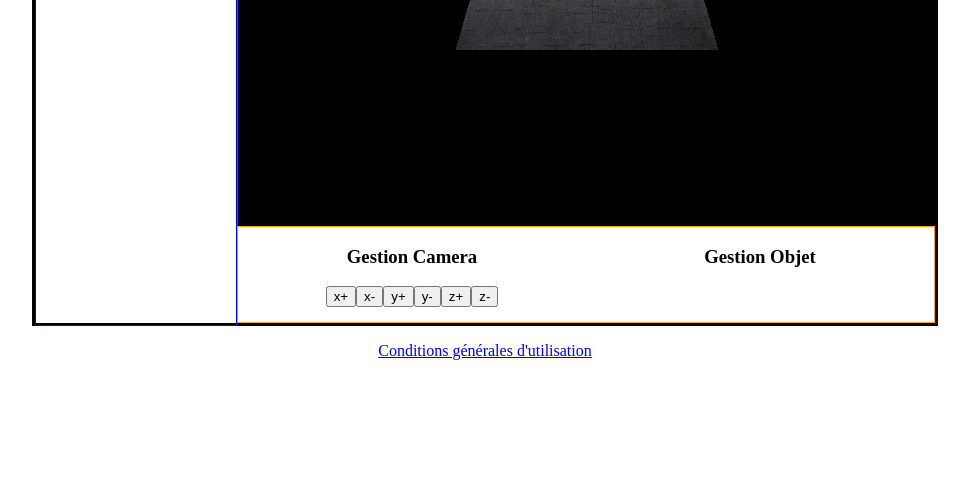
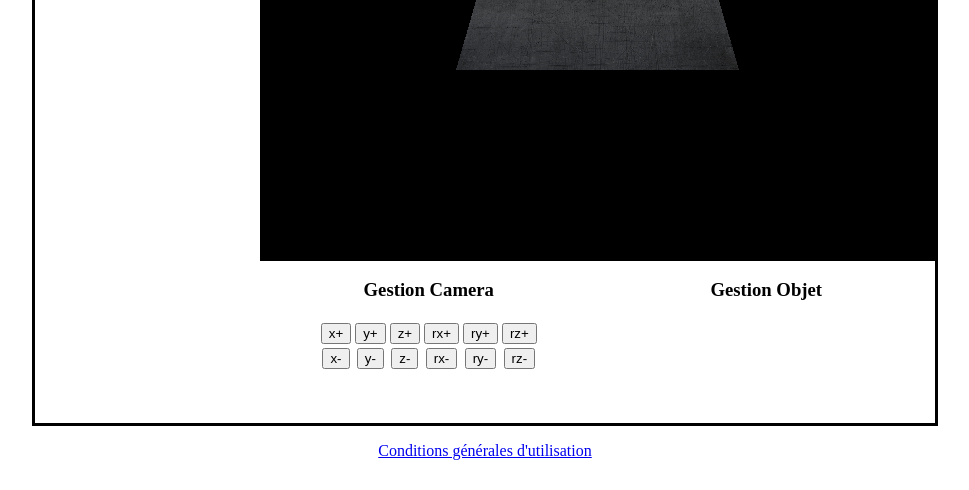
Before and after one commit to manneworks/Room-planner, a plain HTML site: page WebRoomPlanner.html in a window 1280 px wide. Shown: the part 310-800 px from the top of the page, without its empty margins (155-1124 px from the left). Drawn offline with Linux system fonts and the light colour scheme; animation ran at ten frames a second.

Commit message:
gestion pos/rotation objets

```diff
--- a/style.css
+++ b/style.css
@@ -8,7 +8,7 @@ html, body
 #container
 {
 	width:900px;
-	height:550px;
+	height:650px;
 	margin:auto;
 	border: 3px solid black;
 
--- a/ui.js
+++ b/ui.js
@@ -7,31 +7,30 @@ function init(){
     var mVwidth = document.getElementById('container').offsetWidth;
     var mVheight = document.getElementById('container').offsetHeight;
 
+    document.getElementById('container').style.clear="both";
+
 	var menu = document.createElement('div');
 	menu.id='menu';
 	menu.className='menu';
-	menu.style.width="200px";
-	menu.style.height=mVheight-5+"px";
-	menu.style.border = "1px solid blue";
-	menu.style.float="left";
+	menu.style.width="25%";
+	menu.style.height="100%";
+	menu.style.cssFloat="left"; //float n'est pas respecté par firefox ...
 	document.getElementById('container').appendChild(menu);
 
 	var view = document.createElement('div');
 	view.id='view';
 	view.className='view';
-	view.style.width=mVwidth-210+"px";
-	view.style.height=mVheight-105+"px";
-	view.style.border = "1px solid red";
-	view.style.float="left";
+	view.style.width="75%";
+	view.style.height="75%";
+	view.style.cssFloat="right";
 	document.getElementById('container').appendChild(view);
 
 	var tools = document.createElement('div');
 	tools.id='tools';
 	tools.className='tools';
-	tools.style.width=mVwidth-210+"px";
-	tools.style.height=95+"px";
-	tools.style.border = "1px solid orange";
-	tools.style.float="left";
+	tools.style.width="75%";
+	tools.style.height="25%";
+	tools.style.cssFloat="right";
 	document.getElementById('container').appendChild(tools);
 
 	initMenu();
@@ -45,9 +44,9 @@ function initTools(){
 	var cameraTools = document.createElement('div');
 	cameraTools.id='cameraTools';
 	cameraTools.className='cameraTools';
-	cameraTools.style.width=(tools.offsetWidth/2)-1+"px";
-	cameraTools.style.height=tools.offsetHeight+"px";
-	cameraTools.style.float="left";
+	cameraTools.style.width="50%";
+	cameraTools.style.height="100%";
+	cameraTools.style.cssFloat="left";
 	tools.appendChild(cameraTools);
 
 	var h2 = document.createElement('h3');
@@ -55,51 +54,155 @@ function initTools(){
 	cameraTools.appendChild(h2);
 	h2.appendChild(text);
 
-
-	var btn_xp = document.createElement('button');
-	btn_xp.id="xp";
-	btn_xp.innerHTML='x+';
-	cameraTools.appendChild(btn_xp);
-
-	var btn_xm = document.createElement('button');
-	btn_xm.id="xm";
-	btn_xm.innerHTML='x-';
-	cameraTools.appendChild(btn_xm);
-
-	var btn_yp = document.createElement('button');
-	btn_yp.id="yp";
-	btn_yp.innerHTML='y+';
-	cameraTools.appendChild(btn_yp);
-
-	var btn_ym = document.createElement('button');
-	btn_ym.id="ym";
-	btn_ym.innerHTML='y-';
-	cameraTools.appendChild(btn_ym);
-
-	var btn_zp = document.createElement('button');
-	btn_zp.id="zp";
-	btn_zp.innerHTML='z+';
-	cameraTools.appendChild(btn_zp);
-
-	var btn_zm = document.createElement('button');
-	btn_zm.id="zm";
-	btn_zm.innerHTML='z-';
-	cameraTools.appendChild(btn_zm);
+	initGestCam();
 
 
 	//gestion obj
 	var objTools = document.createElement('div');
 	objTools.id='objTools';
 	objTools.className='objTools';
-	objTools.style.width=(tools.offsetWidth/2)-1+"px";
-	objTools.style.height=tools.offsetHeight+"px";
-	objTools.style.float="left";
+	objTools.style.width="50%";
+	objTools.style.height="100%";
+	objTools.style.cssFloat="right";
 	tools.appendChild(objTools);
 
 	var h2 = document.createElement('h3');
 	var text = document.createTextNode("Gestion Objet");
 	objTools.appendChild(h2);
 	h2.appendChild(text);
+
+	initGestObj();
+}
+
+function initGestObj(){
+	var objTools = document.getElementById('objTools');
+	btn_oxp=document.createElement('button');
+	btn_oxm=document.createElement('button');
+	btn_oyp=document.createElement('button');
+	btn_oym=document.createElement('button');
+	btn_ozp=document.createElement('button');
+	btn_ozm=document.createElement('button');
+	btn_oxp.id='oxp';
+	btn_oxm.id='oxm';
+	btn_oyp.id='oyp';
+	btn_oym.id='oym';
+	btn_ozp.id='ozp';
+	btn_ozm.id='ozm';
+	btn_oxp.innerHTML='x+';
+	btn_oxm.innerHTML='x-';
+	btn_oyp.innerHTML='y+';
+	btn_oym.innerHTML='y-';
+	btn_ozp.innerHTML='z+';
+	btn_ozm.innerHTML='z-';
+
+	btn_roxp=document.createElement('button');
+	btn_roxm=document.createElement('button');
+	btn_royp=document.createElement('button');
+	btn_roym=document.createElement('button');
+	btn_rozp=document.createElement('button');
+	btn_rozm=document.createElement('button');
+	btn_roxp.id='roxp';
+	btn_roxm.id='roxm';
+	btn_royp.id='royp';
+	btn_roym.id='roym';
+	btn_rozp.id='rozp';
+	btn_rozm.id='rozm';
+	btn_roxp.innerHTML='rx+';
+	btn_roxm.innerHTML='rx-';
+	btn_royp.innerHTML='ry+';
+	btn_roym.innerHTML='ry-';
+	btn_rozp.innerHTML='rz+';
+	btn_rozm.innerHTML='rz-';
+
+
+	var table = document.createElement('table');
+	table.id='objPanel';
+	objTools.appendChild(table);
+	table.style.margin="0 auto";
+	ligne = table.insertRow();
+	ligne.insertCell().appendChild(btn_oxp);
+	ligne.insertCell().appendChild(btn_oyp);
+	ligne.insertCell().appendChild(btn_ozp);
+	ligne.insertCell().appendChild(btn_roxp);
+	ligne.insertCell().appendChild(btn_royp);
+	ligne.insertCell().appendChild(btn_rozp);
+	ligne = table.insertRow();
+	ligne.insertCell().appendChild(btn_oxm);
+	ligne.insertCell().appendChild(btn_oym);
+	ligne.insertCell().appendChild(btn_ozm);
+	ligne.insertCell().appendChild(btn_roxm);
+	ligne.insertCell().appendChild(btn_roym);
+	ligne.insertCell().appendChild(btn_rozm);
+	setObjControlVisibility(false);
+}
+
+function setObjControlVisibility(bool){
+	if(bool){
+		document.getElementById('objPanel').style.visibility="visible";
+	}else{
+		document.getElementById('objPanel').style.visibility="hidden";
+	}
+}
+
+function initGestCam(){
+	var cameraTools = document.getElementById('cameraTools');
+
+//position
+	btn_xp=document.createElement('button');
+	btn_xm=document.createElement('button');
+	btn_yp=document.createElement('button');
+	btn_ym=document.createElement('button');
+	btn_zp=document.createElement('button');
+	btn_zm=document.createElement('button');
+	btn_xp.id='xp';
+	btn_xm.id='xm';
+	btn_yp.id='yp';
+	btn_ym.id='ym';
+	btn_zp.id='zp';
+	btn_zm.id='zm';
+	btn_xp.innerHTML='x+';
+	btn_xm.innerHTML='x-';
+	btn_yp.innerHTML='y+';
+	btn_ym.innerHTML='y-';
+	btn_zp.innerHTML='z+';
+	btn_zm.innerHTML='z-';
+//rotation
+	btn_rxp=document.createElement('button');
+	btn_rxm=document.createElement('button');
+	btn_ryp=document.createElement('button');
+	btn_rym=document.createElement('button');
+	btn_rzp=document.createElement('button');
+	btn_rzm=document.createElement('button');
+	btn_rxp.id='rxp';
+	btn_rxm.id='rxm';
+	btn_ryp.id='ryp';
+	btn_rym.id='rym';
+	btn_rzp.id='rzp';
+	btn_rzm.id='rzm';
+	btn_rxp.innerHTML='rx+';
+	btn_rxm.innerHTML='rx-';
+	btn_ryp.innerHTML='ry+';
+	btn_rym.innerHTML='ry-';
+	btn_rzp.innerHTML='rz+';
+	btn_rzm.innerHTML='rz-';
+
+	var table = document.createElement('table');
+	cameraTools.appendChild(table);
+	table.style.margin="0 auto";
+	ligne = table.insertRow();
+	ligne.insertCell().appendChild(btn_xp);
+	ligne.insertCell().appendChild(btn_yp);
+	ligne.insertCell().appendChild(btn_zp);
+	ligne.insertCell().appendChild(btn_rxp);
+	ligne.insertCell().appendChild(btn_ryp);
+	ligne.insertCell().appendChild(btn_rzp);
+	ligne = table.insertRow();
+	ligne.insertCell().appendChild(btn_xm);
+	ligne.insertCell().appendChild(btn_ym);
+	ligne.insertCell().appendChild(btn_zm);
+	ligne.insertCell().appendChild(btn_rxm);
+	ligne.insertCell().appendChild(btn_rym);
+	ligne.insertCell().appendChild(btn_rzm);
 }
 
 function initMenu(){
--- a/view.js
+++ b/view.js
@@ -1,5 +1,10 @@
-var renderer, scene, camera, mesh, width,height,projector;
+
+var renderer, scene, camera, width, height, projector;
+
+var objects = [];
+
 var selected = false;
+var selectedMesh = null;
 
 init();
 animate();
@@ -12,8 +17,6 @@ function init(){
     width = document.getElementById('view').offsetWidth;
     height = document.getElementById('view').offsetHeight;
 
-    // si WebGL ne fonctionne pas sur votre navigateur vous pouvez utiliser le moteur de rendu Canvas à la place
-    // renderer = new THREE.CanvasRenderer();
     renderer.setSize( width, height );
     document.getElementById('view').appendChild(renderer.domElement);
 
@@ -37,11 +40,13 @@ function init(){
 
 	mesh = new THREE.Mesh( geometry, material );
 	scene.add( mesh );
+    objects.push(mesh);
 
     var geometry2 = new THREE.SphereGeometry( 50, 32, 32 );
 
     mesh2 = new THREE.Mesh( geometry2, material );
     scene.add( mesh2 );
+    objects.push(mesh2);
     mesh2.position.x+=100;
 
     var roomGeo1 = new THREE.PlaneGeometry(500, 500);
@@ -65,57 +70,84 @@ function init(){
     document.onkeydown = handleKeyDown;
     document.getElementById('view').addEventListener('mousedown',onDocumentMouseDown,false);
     document.getElementById('cameraTools').addEventListener('mousedown',handleCamera,false);
-    document.getElementById('cameraTools').addEventListener('mouseup',handleCameraUp,false);
+    document.getElementById('cameraTools').addEventListener('mouseup',handleObjUp,false);
+    document.getElementById('objTools').addEventListener('mousedown',handleObj,false);
+    document.getElementById('objTools').addEventListener('mouseup',handleObjUp,false);
 }
 
 
 var interval=0;
 var dir="";
+var c=null;
 function loop(){
+    if(c==null){return;}
     switch(dir){
     case "xp":
-        camera.position.x+=1;
+        c.position.x+=1;
         break;
     case "xm":
-        camera.position.x-=1;
+        c.position.x-=1;
         break;
     case "yp":
-        camera.position.y+=1;
+        c.position.y+=1;
         break;
     case "ym":
-        camera.position.y-=1;
+        c.position.y-=1;
         break;
     case "zp":
-        camera.position.z+=1;
+        c.position.z+=1;
         break;
     case "zm":
-        camera.position.z-=1;
+        c.position.z-=1;
+        break;
+    case "rxp":
+        c.rotation.x+=1* (Math.PI / 180);
+        break;
+    case "rxm":
+        c.rotation.x-=1* (Math.PI / 180);
+        break;
+    case "ryp":
+        c.rotation.y+=1* (Math.PI / 180);
+        break;
+    case "rym":
+        c.rotation.y-=1* (Math.PI / 180);
+        break;
+    case "rzp":
+        c.rotation.z+=1* (Math.PI / 180);
+        break;
+    case "rzm":
+        c.rotation.z-=1* (Math.PI / 180);
         break;
     }
-
-
 }
 
 function handleCamera(event){
     e = event || window.event;
     var elementId = (e.target || e.srcElement).id;
     dir=elementId;
+    c=camera;
     interval = setInterval(loop,10);
 }
 
-function handleCameraUp(event){
+function handleObjUp(event){
     clearInterval(interval);
+    dir="";
+    c=null;
 }
 
-function moveCamera(dir){
-    if(dir=='xp'){
-        camera.position.x+=1;
-    }
+function handleObj(event){
+    if(selectedMesh==null){return;}
+    e = event || window.event;
+    var elementId = (e.target || e.srcElement).id;
+    dir=elementId;
+    dir=dir.replace("o","");
+    c=selectedMesh;
+    interval = setInterval(loop,10);
 }
 
 function handleKeyDown(){
     if(selected){
-        mesh.position.x+=1;
+        selectedMesh.position.x+=1;
     }
 	render();
 }
@@ -124,11 +156,15 @@ function onDocumentMouseDown(event){
     var vector = new THREE.Vector3((event.offsetX / width)*2-1, -(event.offsetY / height)*2+1,0.5);
     projector.unprojectVector(vector,camera);
     var raycaster = new THREE.Raycaster(camera.position, vector.sub(camera.position).normalize());
-    var intersects = raycaster.intersectObject(mesh);
+    var intersects = raycaster.intersectObjects(objects);
     if(intersects.length > 0){
         selected=true;
+        setObjControlVisibility(true);
+        selectedMesh=intersects[0].object;
     }else{
         selected=false;
+        selectedMesh=null;
+        setObjControlVisibility(false);
     }
 
 }
```
